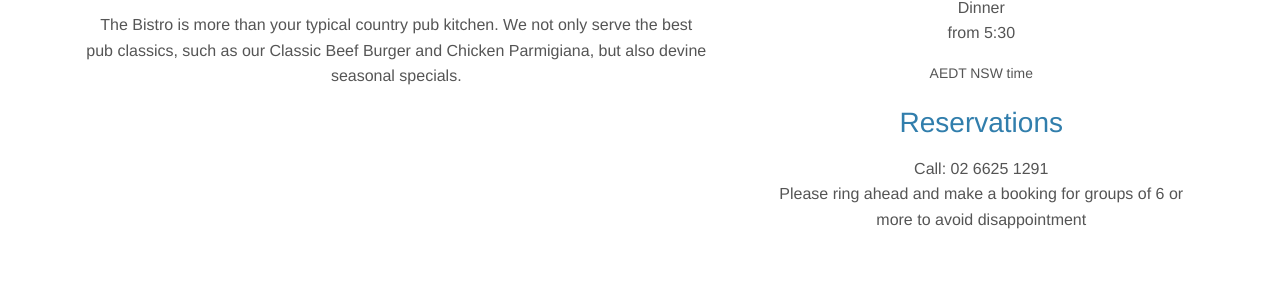
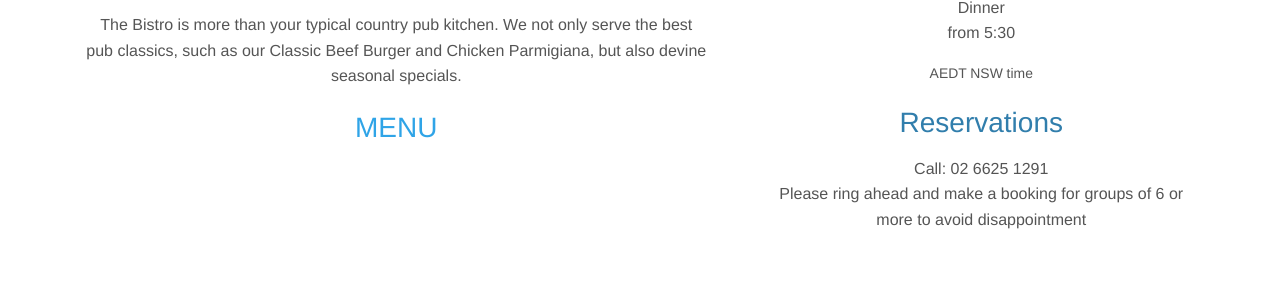
Before and after one commit to GbahTav/GbahTav.github.io, a Jekyll site: the page built from bistro.html, in a window 1280 px wide and 900 px high, scrolled down 1089 px. Shown: the part 148-455 px from the top of the window. Built offline with Jekyll 4.4.1, drawn with Linux system fonts in a browser that asks for light colours.

Commit message:
Add menu link

```diff
--- a/bistro.html
+++ b/bistro.html
@@ -14,6 +14,7 @@ background: /img/kitchen.jpg
     <div id="kitchen" class="col-md-7 text-center">
       <p class="lead">With the hospitality of a country pub, we offer generous sizes, reasonable prices and locally sourced produce, enjoyed at the best location in town.</p>
       <p>The Bistro is more than your typical country pub kitchen. We not only serve the best pub classics, such as our Classic Beef Burger and Chicken Parmigiana, but also devine seasonal specials.</p>
+      <h3><a href="../menu.pdf">MENU</a></h3>
     </div>
     <div id="open" class="col-md-5 col-sm-12 text-center">
       <h2>Open 7 Days</h2>
```
